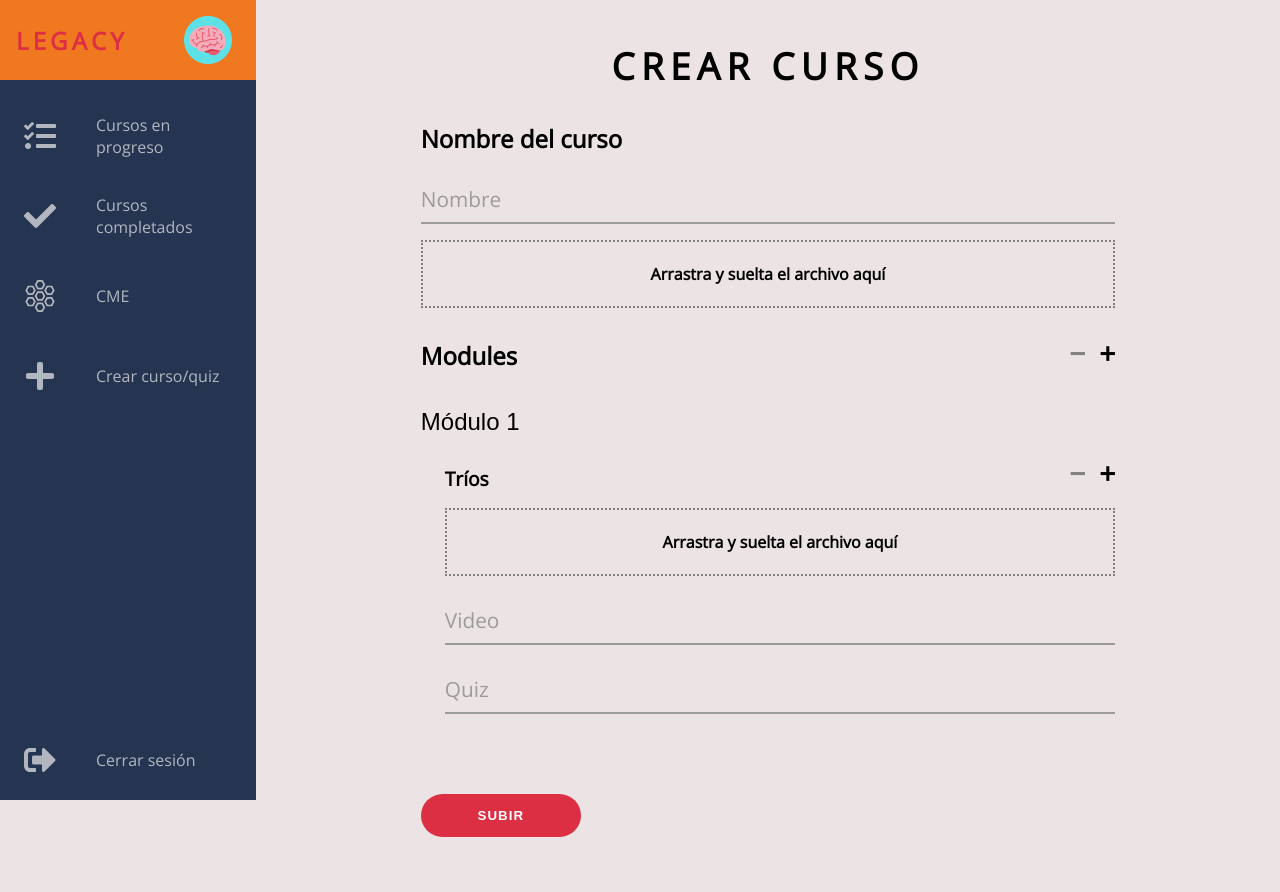
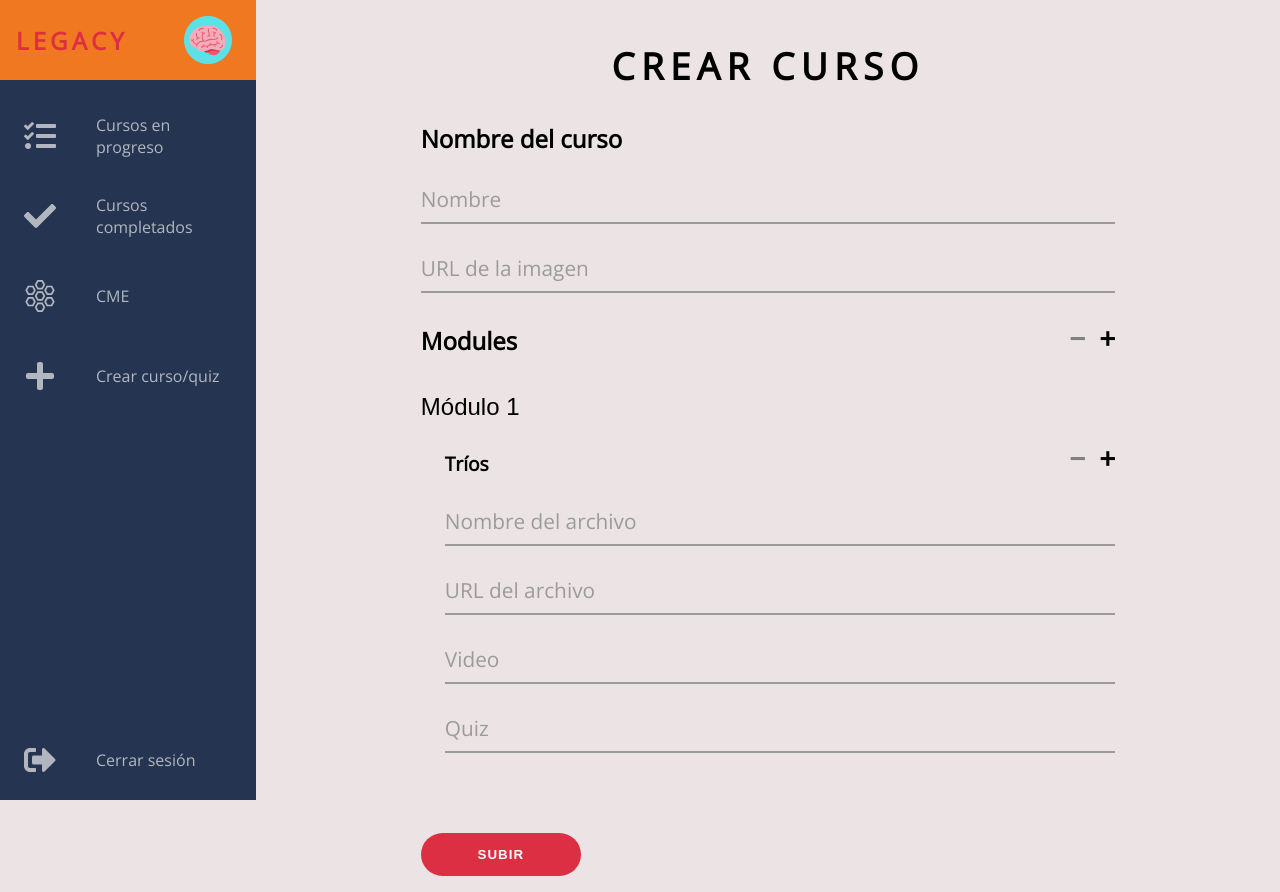
Before and after one commit to jnegrete2005/innovarum_cme, a Django app: page /legacy/crear/curso/ in a window 1280 px wide. Before the commit the page ends 837 px from the top, so only its background shows below. Run offline with Django 3.2, Linux system fonts and the light colour scheme; the visitor is signed in with stand-in values (Sample User, id 1).

Commit message:
Create course in Legacy

```diff
--- a/legacy/static/legacy/js/create_course.js
+++ b/legacy/static/legacy/js/create_course.js
@@ -41,19 +41,25 @@ function addTrio(el) {
     trio_container.insertAdjacentHTML('beforeend', `<!-- Trio -->
 		<div class="trio" data-index="${j + 1}">
 			<!-- File -->
-			<div class="wrapper field">
-				<input type="file" class="browse" name="trio-${i}" />
+			<div class="form_group field">
+				<input class="form_field" type="text" name="file-${i}" id="trio-${i}-${j + 1}-input" placeholder="Nombre del archivo" />
+				<label class="form_label" for="trio-${i}-${j + 1}-input">Nombre del archivo</label>
+			</div>
+
+			<div class="form_group field">
+				<input class="form_field" type="url" name="file-url-${i}" id="trio-${i}-${j + 1}-input" placeholder="URL del archivo" />
+				<label class="form_label" for="trio-${i}-${j + 1}-input">URL del archivo</label>
 			</div>
 
 			<!-- Video -->
 			<div class="form_group field">
-				<input class="form_field" type="url" name="trio-${i}" id="trio-${i}-${j + 1}-input" placeholder="Video" />
+				<input class="form_field" type="url" name="video-${i}" id="trio-${i}-${j + 1}-input" placeholder="Video" />
 				<label class="form_label" for="trio-${i}-${j + 1}-input">Video</label>
 			</div>
 
 			<!-- Quiz -->
 			<div class="form_group field">
-				<input class="form_field" type="url" name="trio-${i}" id="trio-${i}-${j + 1}-input" placeholder="Quiz" />
+				<input class="form_field" type="url" name="quiz-${i}" id="trio-${i}-${j + 1}-input" placeholder="Quiz" />
 				<label class="form_label" for="trio-${i}-${j + 1}-input">Quiz</label>
 			</div>
 		</div>`);
@@ -85,19 +91,25 @@ function addModule(el) {
 				<!-- Trio -->
 				<div class="trio" data-index="1">
 					<!-- File -->
-					<div class="wrapper field">
-						<input type="file" class="browse" name="trio-${i + 1}" />
+					<div class="form_group field">
+						<input class="form_field" type="text" name="file-${i + 1}" id="trio-${i + 1}-1-input" placeholder="Nombre del archivo" />
+						<label class="form_label" for="trio-${i + 1}-1-input">Nombre del archivo</label>
+					</div>
+
+					<div class="form_group field">
+						<input class="form_field" type="url" name="file-url-1" id="trio-${i + 1}-1-input" placeholder="URL del archivo" />
+						<label class="form_label" for="trio-${i + 1}-1-input">URL del archivo</label>
 					</div>
 
 					<!-- Video -->
 					<div class="form_group field">
-						<input class="form_field" type="url" name="trio-${i + 1}" id="trio-${i + 1}-1-input" placeholder="Video" />
+						<input class="form_field" type="url" name="video-${i + 1}" id="trio-${i + 1}-1-input" placeholder="Video" />
 						<label class="form_label" for="trio-${i + 1}-1-input">Video</label>
 					</div>
 
 					<!-- Quiz -->
 					<div class="form_group field">
-						<input class="form_field" type="url" name="trio-${i + 1}" id="trio-${i + 1}-1-input" placeholder="Quiz" />
+						<input class="form_field" type="url" name="quiz-${i + 1}" id="trio-${i + 1}-1-input" placeholder="Quiz" />
 						<label class="form_label" for="trio-${i + 1}-1-input">Quiz</label>
 					</div>
 				</div>
--- a/legacy/templates/legacy/create_course.html
+++ b/legacy/templates/legacy/create_course.html
@@ -26,8 +26,10 @@
 			<label class="form_label" for="courseInput">Nombre</label>
 		</div>
 
-		<div class="wrapper field">
-			<input type="file" class="browse" name="course-img" required />
+		<!-- Course img -->
+		<div class="form_group field">
+			<input class="form_field" type="url" name="course-img" id="imgInput" placeholder="URL de la imagen" />
+			<label class="form_label" for="imgInput">URL de la imagen</label>
 		</div>
 
 		<div class="modules-container">
@@ -57,19 +59,25 @@
 						<!-- Trio -->
 						<div class="trio" data-index="1">
 							<!-- File -->
-							<div class="wrapper field">
-								<input type="file" class="browse" name="trio-1" required />
+							<div class="form_group field">
+								<input class="form_field" type="text" name="file-1" id="trio-1-1-input" placeholder="Nombre del archivo" />
+								<label class="form_label" for="trio-1-1-input">Nombre del archivo</label>
+							</div>
+
+							<div class="form_group field">
+								<input class="form_field" type="url" name="file-url-1" id="trio-1-1-input" placeholder="URL del archivo" />
+								<label class="form_label" for="trio-1-1-input">URL del archivo</label>
 							</div>
 
 							<!-- Video -->
 							<div class="form_group field">
-								<input class="form_field" type="url" name="trio-1" id="trio-1-1-input" placeholder="Video" />
+								<input class="form_field" type="url" name="video-1" id="trio-1-1-input" placeholder="Video" />
 								<label class="form_label" for="trio-1-1-input">Video</label>
 							</div>
 
 							<!-- Quiz -->
 							<div class="form_group field">
-								<input class="form_field" type="url" name="trio-1" id="trio-1-1-input" placeholder="Quiz" />
+								<input class="form_field" type="url" name="quiz-1" id="trio-1-1-input" placeholder="Quiz" />
 								<label class="form_label" for="trio-1-1-input">Quiz</label>
 							</div>
 						</div>
--- a/legacy/templates/legacy/index.html
+++ b/legacy/templates/legacy/index.html
@@ -142,7 +142,7 @@
 				{% if user.is_staff %}
 				<!-- Create -->
 				<li class="nav-item">
-					<a href="{% url 'legacy:create' %}" class="nav-link">
+					<a href="{% url 'legacy:create_course' %}" class="nav-link">
 						<svg
 							aria-hidden="true"
 							focusable="false"
--- a/legacy/views.py
+++ b/legacy/views.py
@@ -113,11 +113,10 @@ def create_course(request: WSGIRequest):
   course = request.POST.get('course').strip()
 
   # Get the file for course
-  course_img = request.FILES.get('course-img')
-  img_name = default_storage.save(f'legacy/courses/{course_img.name}', course_img)
+  course_img = request.POST.get('course-img')
 
   # Save course
-  course = Course.objects.create(name=course, img=img_name)
+  course = Course.objects.create(name=course, img=course_img)
 
   # Get the modules
   modules = request.POST.getlist('module', None)
@@ -128,23 +127,15 @@ def create_course(request: WSGIRequest):
     module = Module.objects.create(index=i + 1, course=course)
 
     # Get trios
-    trios = request.POST.getlist(f'trio-{i + 1}')
+    files = request.POST.getlist(f'file-{i + 1}')
+    fileUrls = request.POST.getlist(f'file-url-{i + 1}')
+    videos = request.POST.getlist(f'video-{i + 1}')
+    quizes = request.POST.getlist(f'quiz-{i + 1}')
 
     # Create a trio every 2 elements
-    for j in range(len(trios)):
-      if j % 2 != 0:
-        continue
-
-      # Get file
-      t_file = request.FILES.getlist(f'trio-{i + 1}')[int(j / 2)]
-      t_filename = default_storage.save(f'legacy/classes/{t_file}', t_file)
-
-      # Get other elements
-      vid = trios[j]
-      quiz = trios[j + 1]
-
+    for j in range(len(files)):
       # Create the trio
-      Trio.objects.create(file=t_filename, quiz=quiz, video=vid, module=module)
+      Trio.objects.create(file=files[j], file_url=fileUrls[j], quiz=quizes[j], video=videos[j], module=module)
 
   return redirect('legacy:index')
 
```
Also changed, not shown: legacy/static/legacy/ts/create_course.ts (+20 -8 lines), 1 other file.
